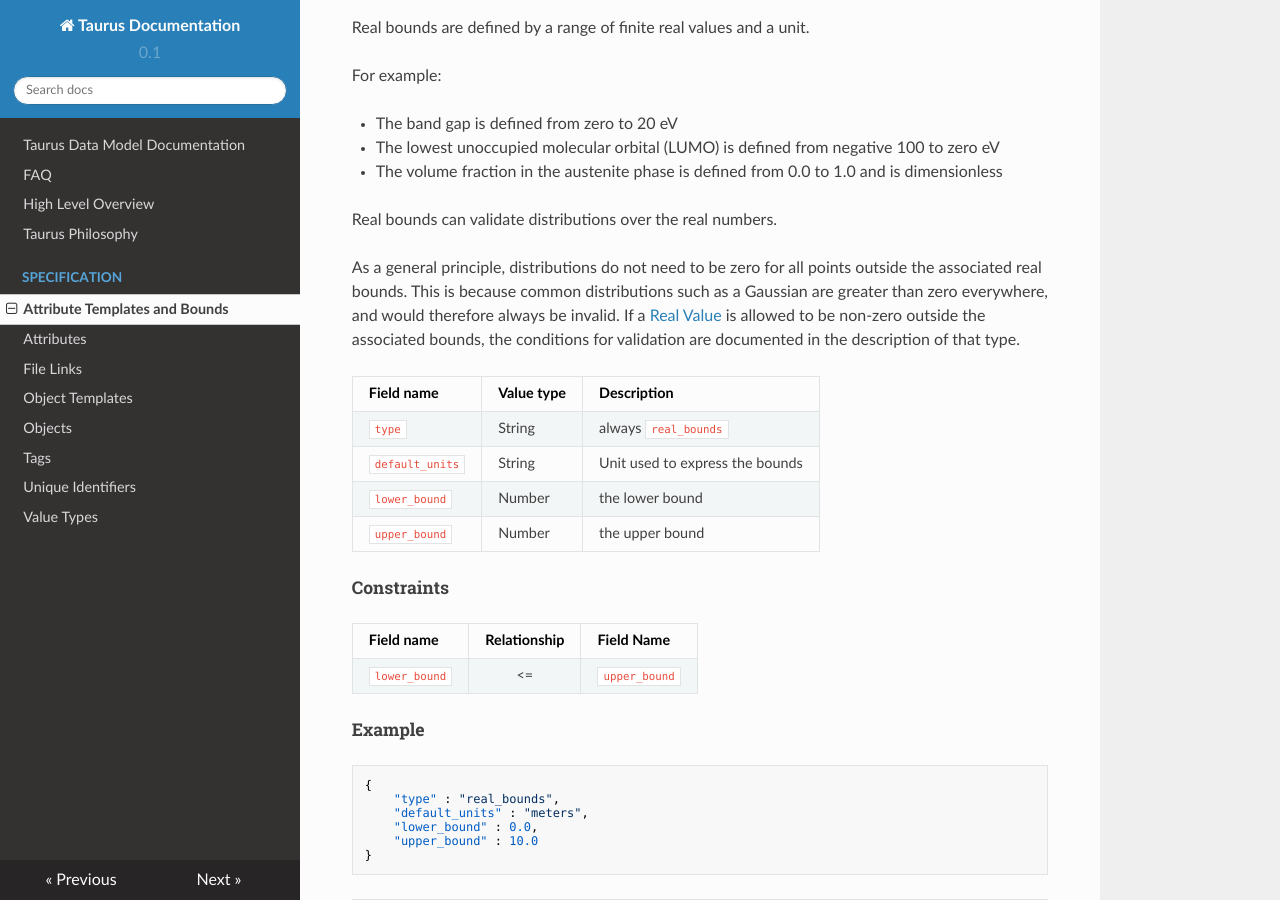
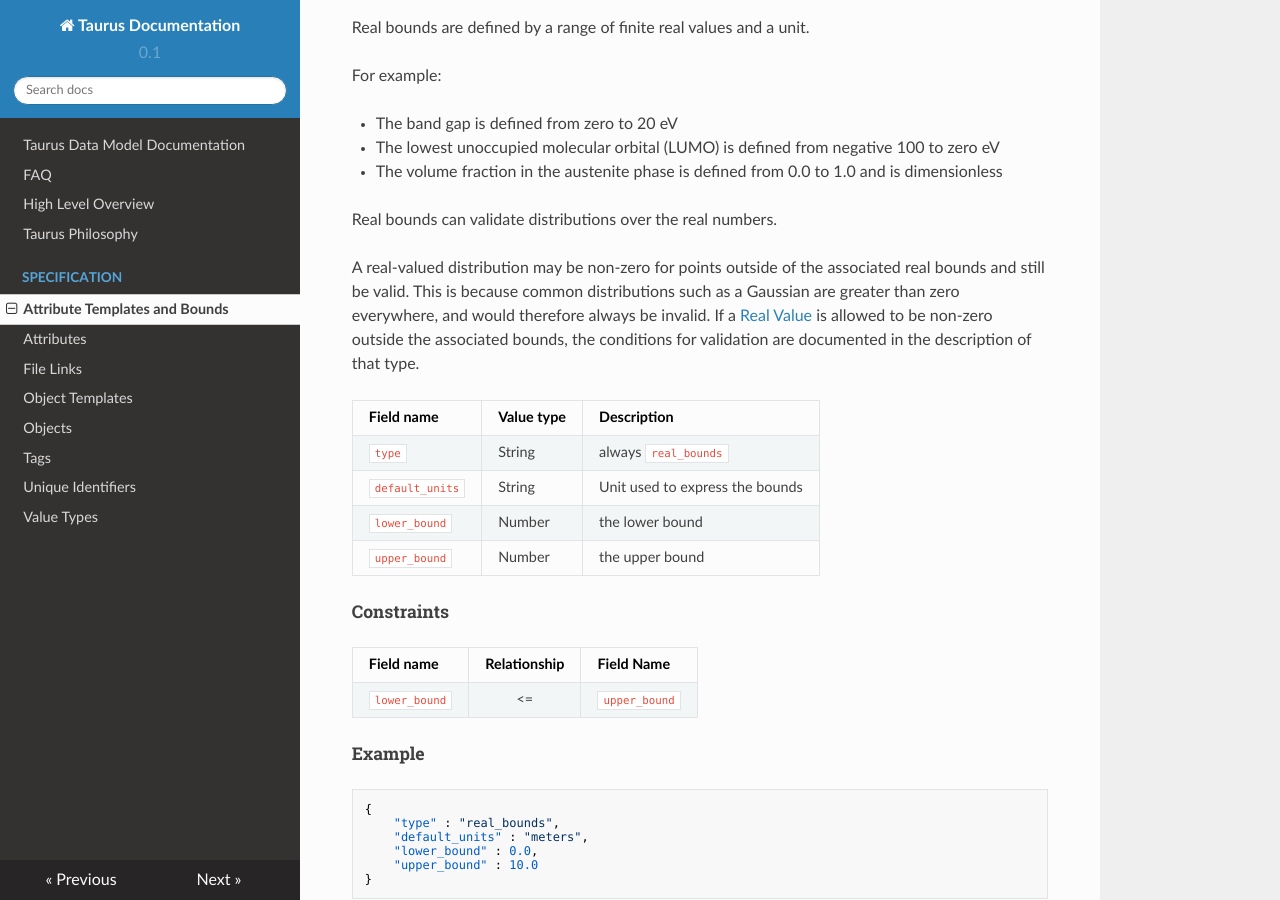
Before and after one commit to CitrineInformatics/gemd-docs, an MkDocs documentation site: the page built from docs/specification/attribute-templates.md, in a window 1280 px wide and 900 px high, scrolled down 962 px. Built offline with MkDocs 1.6.1, drawn with Linux system fonts in a browser that asks for light colours; nearby versions of some CDN libraries.

Commit message:
Update docs/specification/attribute-templates.md
Co-Authored-By: bfolie <bfolie@citrine.io>

```diff
--- a/docs/specification/attribute-templates.md
+++ b/docs/specification/attribute-templates.md
@@ -42,7 +42,7 @@ For example:
 
 Real bounds can validate distributions over the real numbers.
 
-As a general principle, distributions do not need to be zero for all points outside the associated real bounds.
+A real-valued distribution may be non-zero for points outside of the associated real bounds and still be valid.
 This is because common distributions such as a Gaussian are greater than zero everywhere,
 and would therefore always be invalid.
 If a [Real Value](../value-types#real-values) is allowed to be non-zero outside the associated bounds,
```
